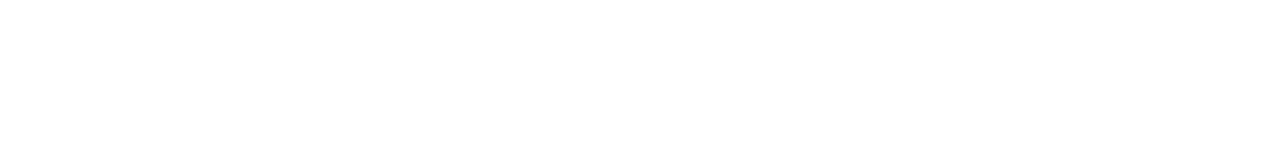
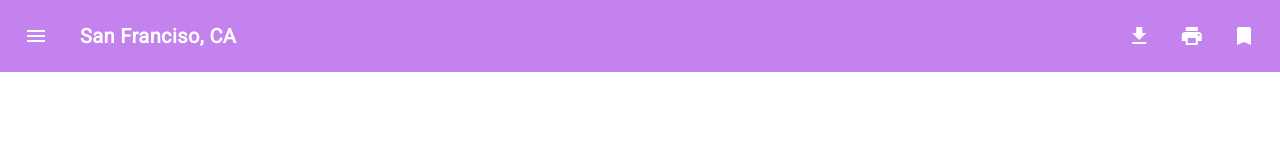
Before and after one commit to saadahmadhere/Neog-Assignments, a plain HTML site: page week-2/header/index.html in a window 1280 px wide. Drawn offline with Linux system fonts and the light colour scheme.

Commit message:
complete header

```diff
--- a/week-2/header/index.html
+++ b/week-2/header/index.html
@@ -8,8 +8,34 @@
 
     <!-- StyleSheet -->
     <link rel="stylesheet" href="style.css">
+
+    <!-- Google Icons -->
+    <link href="https://fonts.googleapis.com/icon?family=Material+Icons"
+      rel="stylesheet">
 </head>
 <body>
+    <header>
+        <section class="right">
 
+                <span class="material-icons round">
+                    menu
+                </span>
+
+            <span class="city">
+                San Franciso, CA
+            </span>
+        </section>
+        <section class="left">
+            <span class="material-icons round">
+                file_download
+            </span>
+            <span class="material-icons round">
+                print
+            </span>
+            <span class="material-icons round">
+                turned_in
+            </span>
+        </section>
+    </header>
 </body>
 </html>
--- a/week-2/header/style.css
+++ b/week-2/header/style.css
@@ -1,7 +1,53 @@
-
+@import url('https://fonts.googleapis.com/css2?family=Roboto&display=swap');
 
 *{
    margin: 0;
    padding: 0;
    box-sizing: border-box;
+   color: #fff
 }
+
+body{
+    letter-spacing: 0.025em;
+    font-family: 'Roboto', sans-serif;
+}
+
+header{
+    display: flex;
+    align-items: center;
+    justify-content: center;
+    background-color: rgb(195, 130, 238);
+    /* padding: 0.5rem; */
+}
+
+span.material-icons{
+    padding: 0.75rem;
+}
+span.material-icons:hover{
+    cursor: pointer;
+    background-color: rgba(119, 119, 119, 0.144);
+    border-radius: 50%;
+}
+
+header > *{
+    padding: 0.75rem;
+}
+
+
+.right{
+    display: flex;
+    align-items: center;
+    /* padding: 0.75rem */
+}
+
+
+.city{
+    font-size: 1.25rem;
+    padding-left: 1.25rem;
+
+    font-weight: bolder;
+}
+
+.left{
+    margin-left: auto;
+}
```
